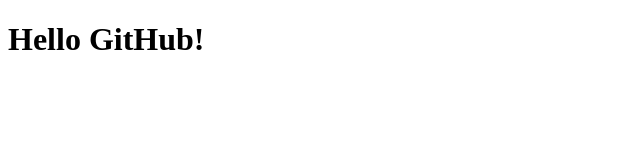
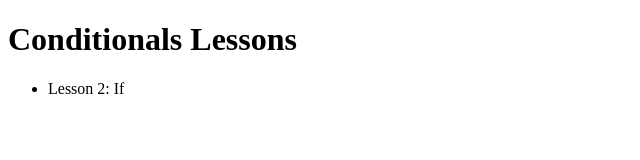
Before and after one commit to TamnhiHuynh/TamnhiHuynh.github.io, a plain HTML site: page index.html in a window 1280 px wide. Shown: the whole page, without its empty margins (0-640 px from the left). Drawn offline with Linux system fonts and the light colour scheme.

Commit message:
Update index.html

```diff
--- a/index.html
+++ b/index.html
@@ -7,6 +7,9 @@
     <title>Document</title>
 </head>
 <body>
-    <h1>Hello GitHub!</h1>
+    <h1>Conditionals Lessons</h1>
+    <ul>
+        <li>Lesson 2: If</li>
+    </ul>
 </body>
 </html>
```
